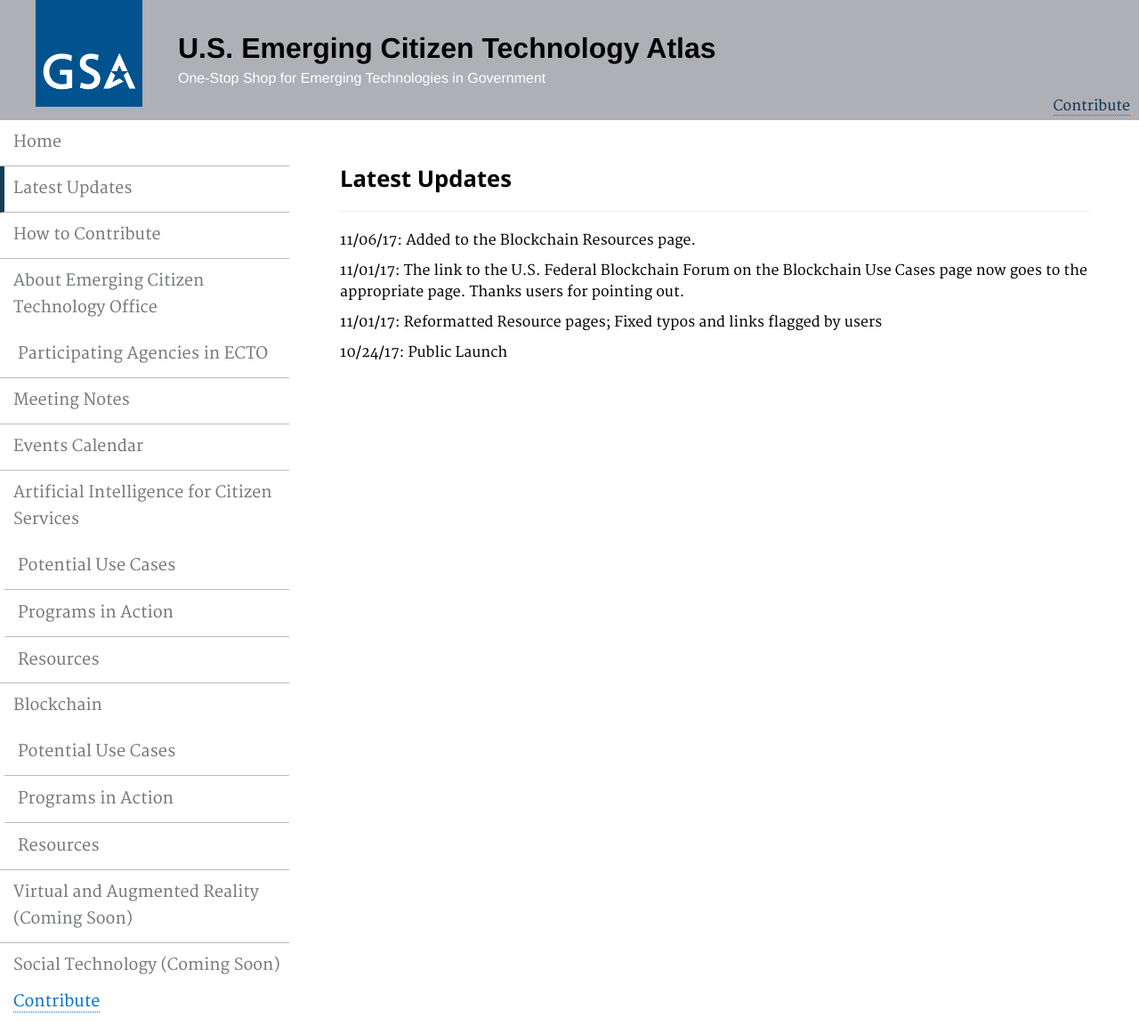
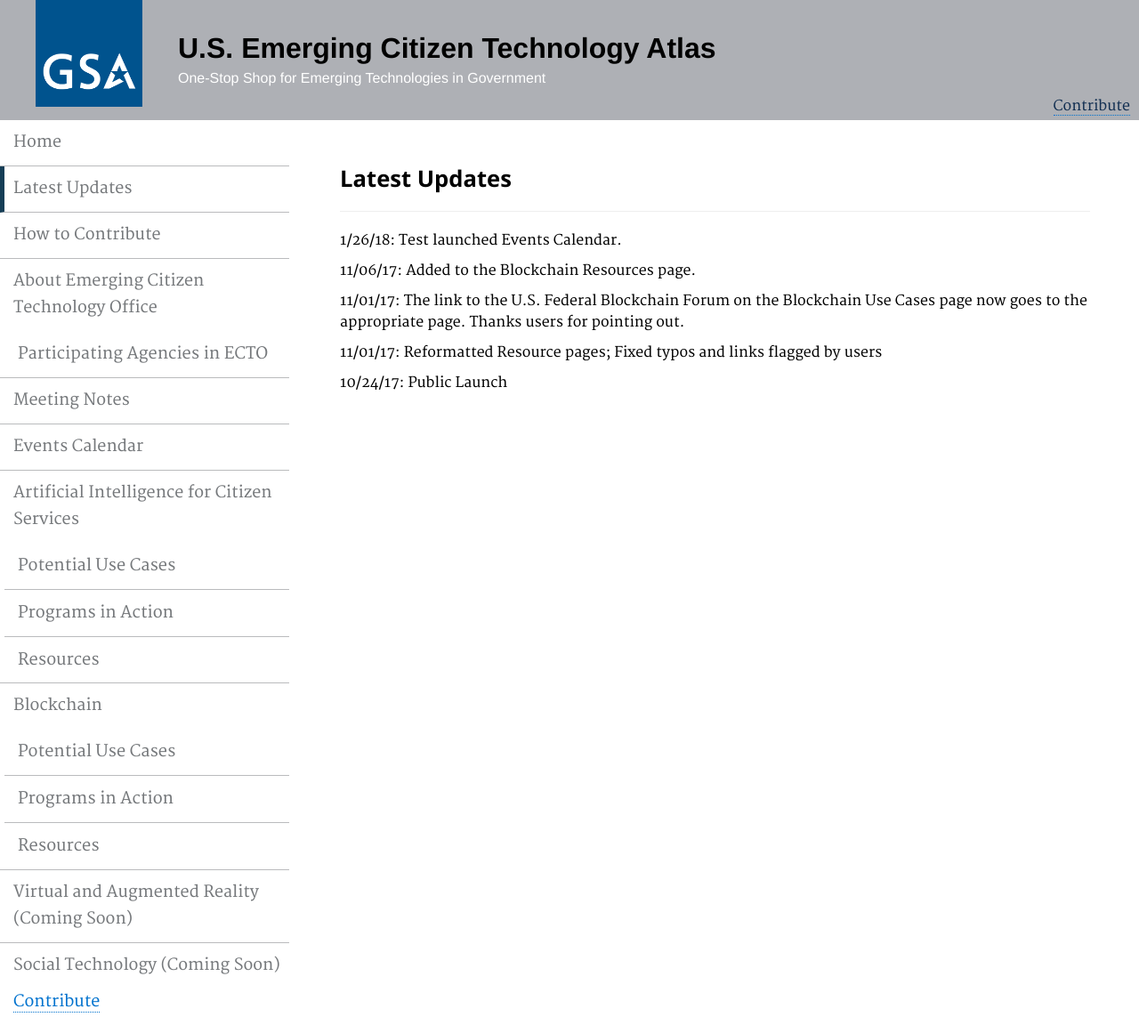
Before and after one commit to GSA/emerging-technology-atlas, a Jekyll site: the page built from pages/updates.md, in a window 1280 px wide. Shown: the whole page at 89% size. Built offline with Jekyll 4.4.1, drawn with Linux system fonts in a browser that asks for light colours.

Commit message:
Update updates.md

```diff
--- a/pages/updates.md
+++ b/pages/updates.md
@@ -9,7 +9,8 @@ description: ""
 
 ***
 
-11/06/17: Added to the Blockchain Resources page.
+1/26/18: Test launched Events Calendar.
+<p> 11/06/17: Added to the Blockchain Resources page.
 <p> 11/01/17: The link to the U.S. Federal Blockchain Forum on the Blockchain Use Cases page now goes to the appropriate page. Thanks users for pointing out.
 <p> 11/01/17: Reformatted Resource pages; Fixed typos and links flagged by users
 <p> 10/24/17: Public Launch
```
